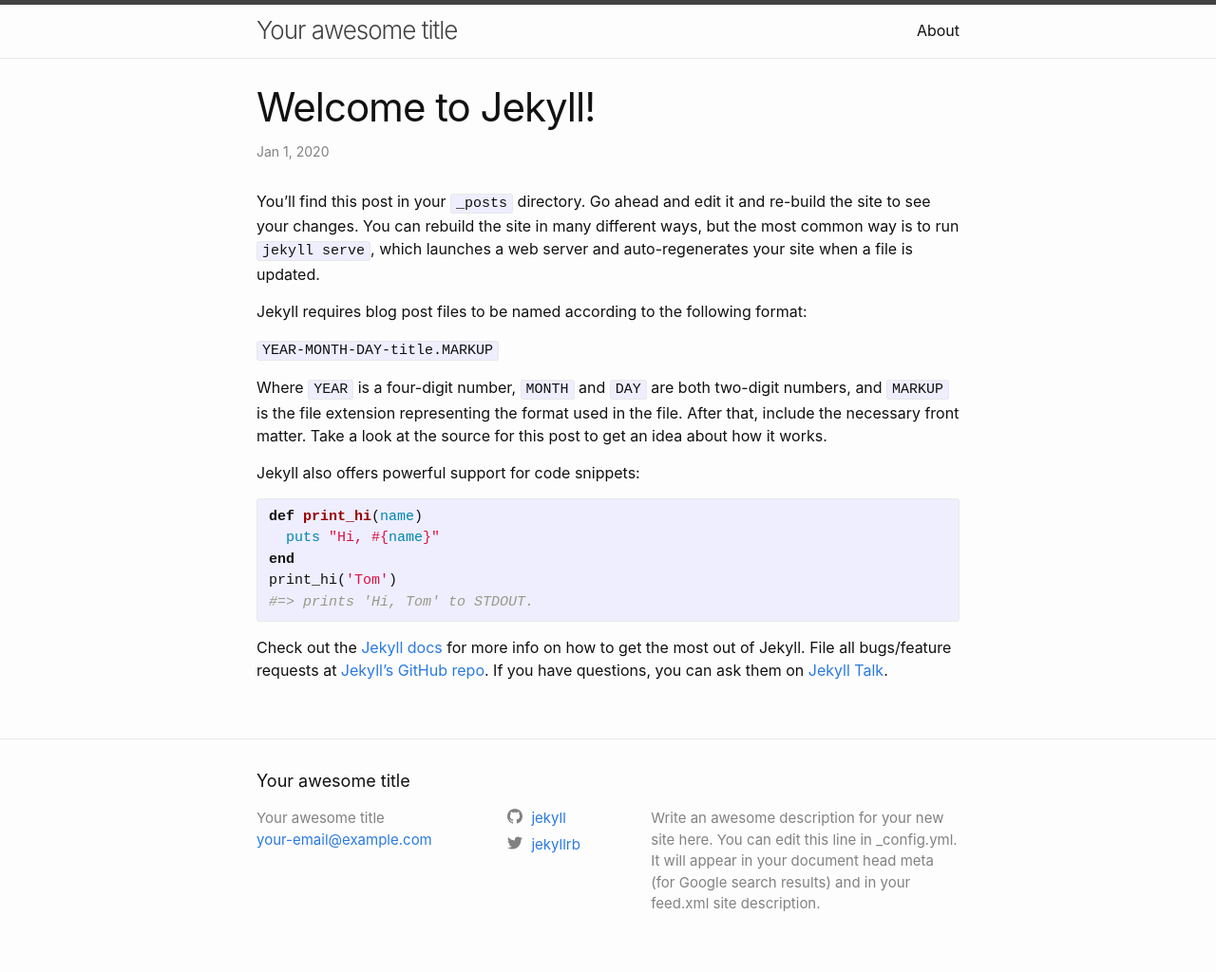
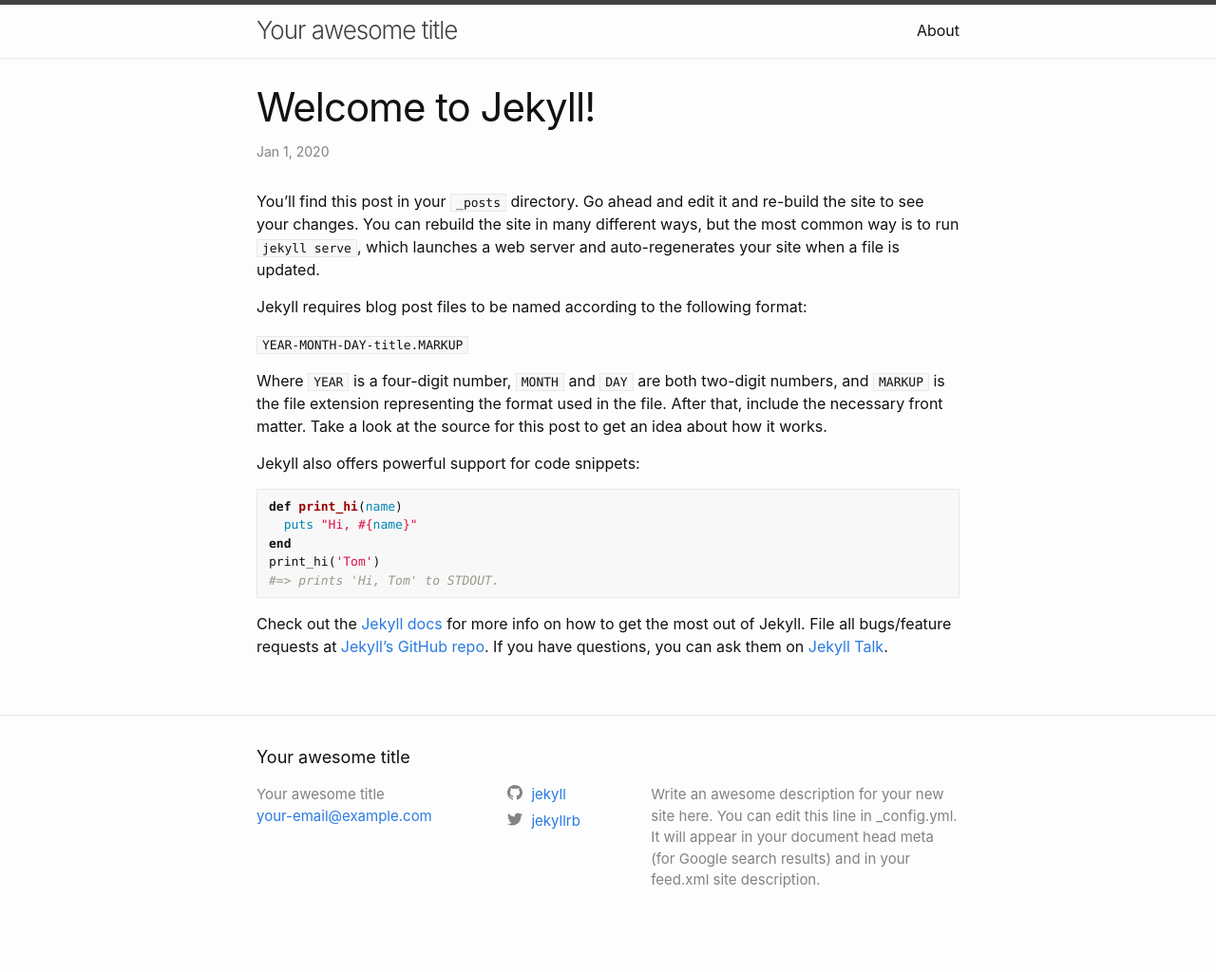
Before and after one commit to ashleypoyer/ashleypoyer.github.io, a Jekyll site: the page built from _posts/2020-01-01-welcome-to-jekyll.markdown, in a window 1280 px wide. Shown: the whole page at 95% size. Built offline with Jekyll 4.4.1, drawn with Linux system fonts in a browser that asks for light colours; after the commit the page ends 999 px from its top, so only the background shows below that.

Commit message:
prettifying code cells

```diff
--- a/_sass/minima/_base.scss
+++ b/_sass/minima/_base.scss
@@ -111,8 +111,9 @@ a {
   }
 
   &:hover {
-    color: $text-color;
-    text-decoration: underline;
+    //color: $text-color;
+    //text-decoration: underline;
+    color: #3390ff;
   }
 
   .social-media-list &:hover {
@@ -146,12 +147,21 @@ blockquote {
 /**
  * Code formatting
  */
-pre,
+/**pre,
 code {
   @include relative-font-size(0.9375);
   border: 1px solid $grey-color-light;
   border-radius: 3px;
-  background-color: #eef;
+  background-color: #f8f9f9;
+}
+*/
+pre,
+code {
+  font-family: $monospace-font-family;
+  font-size: 13px;
+  border: 1px solid $grey-color-light;
+  border-radius: 0px;
+  background-color: #f8f8f8;
 }
 
 code {
```
